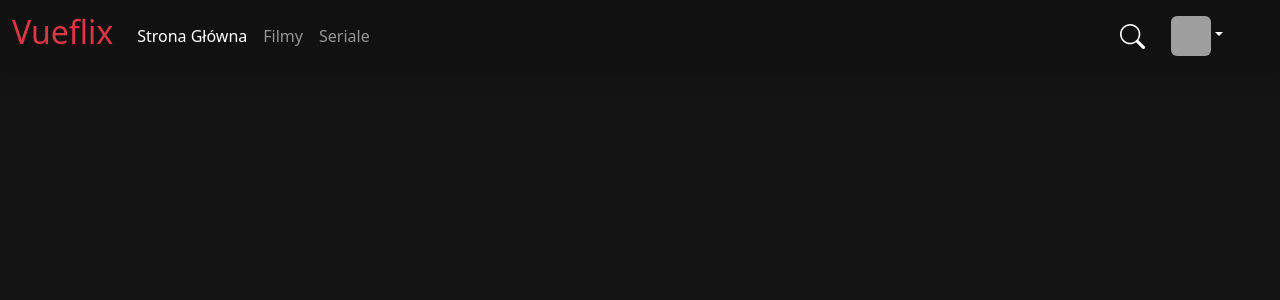
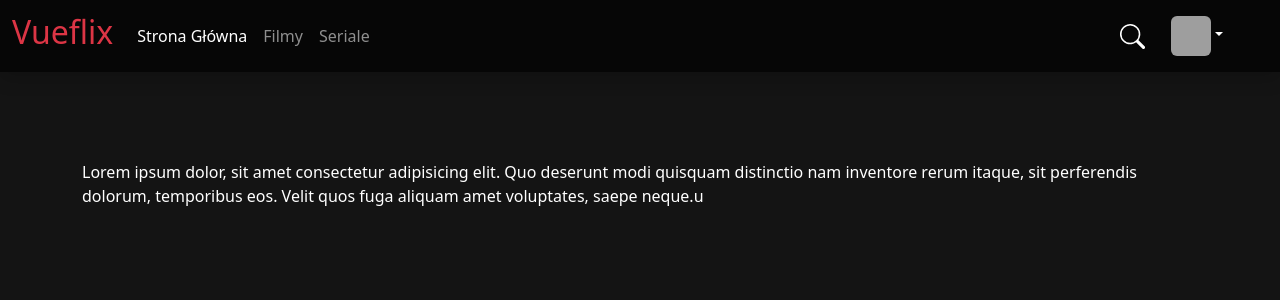
Before and after one commit to lancer1999fd/netflix-vue, a Vue app: page /movies/1 in a window 1280 px wide. Shown: the top 300 px of the page. Built offline with nearby package versions, Linux system fonts and the light colour scheme; grey boxes are pictures that could not be loaded.

Commit message:
styles&pages

```diff
--- a/src/App.vue
+++ b/src/App.vue
@@ -1,6 +1,8 @@
 <template>
-  <the-header :scrollPosition="scrollPosition" />
-  <router-view />
+  <div class="container-fluid px-0">
+    <the-header :scrollPosition="scrollPosition" />
+    <router-view />
+  </div>
 </template>
 
 <script lang="ts">
--- a/src/components/Layout/Header/TheHeader.vue
+++ b/src/components/Layout/Header/TheHeader.vue
@@ -75,9 +75,9 @@ export default defineComponent({
 
     const isScrolling = computed(() => {
       if (props.scrollPosition > 10) {
-        return "navbar navbar-expand-md color1 fixed-top navbar-dark";
+        return "navbar col-12 navbar-expand-md color1 fixed-top navbar-dark";
       } else {
-        return "navbar navbar-expand-md shadow color fixed-top navbar-dark";
+        return "navbar col-12 navbar-expand-md shadow color fixed-top navbar-dark";
       }
     });
 
@@ -116,7 +116,7 @@ export default defineComponent({
 
 <style scoped>
 .color {
-  background-color: rgba(0, 0, 0, 0.1);
+  background-color: rgba(0, 0, 0, 0.7);
   animation: hideNav 0.7s;
 }
 
--- a/src/components/Movie/MainSlider/MovieSlider.vue
+++ b/src/components/Movie/MainSlider/MovieSlider.vue
@@ -87,3 +87,9 @@ export default defineComponent({
   },
 });
 </script>
+
+<style lang="scss" scoped>
+img {
+  height: 90vh;
+}
+</style>
--- a/src/components/Movie/MoviesSlider/MoviesSlider.vue
+++ b/src/components/Movie/MoviesSlider/MoviesSlider.vue
@@ -1,5 +1,5 @@
 <template>
-  <div class="col-12">
+  <div class="row-8">
     <div
       id="carouselExampleControlsNoTouching"
       class="carousel slide my-auto"
--- a/src/router/index.ts
+++ b/src/router/index.ts
@@ -2,6 +2,8 @@ import { createRouter, createWebHistory, RouteRecordRaw } from "vue-router";
 import Home from "../views/Home.vue";
 import Movies from "../views/Movies/Movies.vue";
 import Series from "../views/Series/Series.vue";
+import MovieDetails from '@/views/Movies/MovieDetails.vue'
+import SerieDetails from '@/views/Series/SerieDetails.vue'
 
 const routes: Array<RouteRecordRaw> = [
   {
@@ -24,6 +26,16 @@ const routes: Array<RouteRecordRaw> = [
     name: "Series",
     component: Series,
   },
+  {
+    path: '/movies/:id',
+    name: 'MovieDetails',
+    component: MovieDetails
+  },
+  {
+    path: '/series/:id',
+    name: 'SerieDetails',
+    component: SerieDetails
+  }
 ];
 
 const router = createRouter({
--- /dev/null
+++ b/src/views/Movies/MovieDetails.vue
@@ -0,0 +1,29 @@
+<template>
+  <div class="container">
+    <p>
+      Lorem ipsum dolor, sit amet consectetur adipisicing elit. Quo deserunt
+      modi quisquam distinctio nam inventore rerum itaque, sit perferendis
+      dolorum, temporibus eos. Velit quos fuga aliquam amet voluptates, saepe
+      neque.u
+    </p>
+  </div>
+</template>
+
+<script lang="ts">
+import { defineComponent } from "vue";
+
+export default defineComponent({
+  setup() {
+    return {};
+  },
+});
+</script>
+
+<style lang="scss" scoped>
+.container {
+  margin-top: 20vh;
+  p {
+    color: white;
+  }
+}
+</style>
--- a/src/views/Movies/Movies.vue
+++ b/src/views/Movies/Movies.vue
@@ -4,7 +4,7 @@
       <div class="col-12 pe-0">
         <div class="container-fluid mx-0 px-0 position-relative">
           <img
-            class="pe-0 img-fluid"
+            class="pe-0 w-100 img"
             src="https://cdn1.naekranie.pl/wp-content/uploads/2022/03/wallpapersden.com_the-batman-official-2022-movie_2764x4096_62233b71e2a02.jpeg"
             alt="movie"
           />
@@ -41,10 +41,10 @@
 
 <script lang="ts">
 import { defineComponent } from "vue";
-import MoviesSlider from '@/components/Movie/MoviesSlider/MoviesSlider.vue'
+import MoviesSlider from "@/components/Movie/MoviesSlider/MoviesSlider.vue";
 
 export default defineComponent({
-  components: {MoviesSlider},
+  components: { MoviesSlider },
   setup() {
     return {};
   },
@@ -61,4 +61,9 @@ export default defineComponent({
   text-align: center;
   background: rgba(20, 20, 20, 0.6);
 }
+.container-fluid {
+  img {
+    height: 90vh;
+  }
+}
 </style>
--- /dev/null
+++ b/src/views/Series/SerieDetails.vue
@@ -0,0 +1,13 @@
+<template>
+  <div>Details page</div>
+</template>
+
+<script lang="ts">
+import { defineComponent } from "vue";
+
+export default defineComponent({
+  setup() {
+    return {};
+  },
+});
+</script>
--- a/src/views/Series/Series.vue
+++ b/src/views/Series/Series.vue
@@ -4,9 +4,10 @@
       <div class="col-12 pe-0">
         <div class="container-fluid mx-0 px-0 position-relative">
           <img
-            class="pe-0 img-fluid"
-            src="https://cdn1.naekranie.pl/wp-content/uploads/2022/03/wallpapersden.com_the-batman-official-2022-movie_2764x4096_62233b71e2a02.jpeg"
+            class="pe-0 "
+            src="https://d-tm.ppstatic.pl/kadry/02/d0/7d4bbacb4022547a36d64345069a.1000.jpg"
             alt="movie"
+            style="width: 100%;"
           />
           <div id="desc" class="rounded py-2">
             <h5 class="text-light">First slide label</h5>
@@ -41,10 +42,10 @@
 
 <script lang="ts">
 import { defineComponent } from "vue";
-import MoviesSlider from '@/components/Movie/MoviesSlider/MoviesSlider.vue'
+import MoviesSlider from "@/components/Movie/MoviesSlider/MoviesSlider.vue";
 
 export default defineComponent({
-  components: {MoviesSlider},
+  components: { MoviesSlider },
   setup() {
     return {};
   },
@@ -61,4 +62,9 @@ export default defineComponent({
   text-align: center;
   background: rgba(20, 20, 20, 0.6);
 }
+.container-fluid {
+  img {
+    height: 90vh;
+  }
+}
 </style>
```
Also changed, not shown: src/views/Auth/Login.vue (added).
